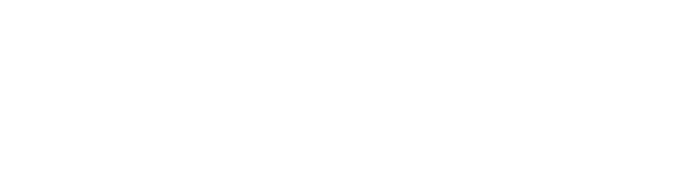
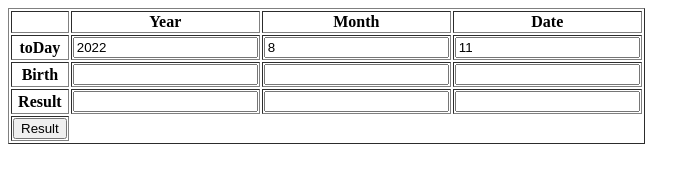
Before and after one commit to ShowkatEasin/DoB-Calculation, a plain HTML site: page index.html in a window 1280 px wide. Shown: the whole page, without its empty margins (0-700 px from the left). Drawn offline with Linux system fonts and the light colour scheme.

Commit message:
1st process

```diff
--- a/index.html
+++ b/index.html
@@ -4,13 +4,41 @@
     <meta charset="UTF-8">
     <meta http-equiv="X-UA-Compatible" content="IE=edge">
     <meta name="viewport" content="width=device-width, initial-scale=1.0">
-    <title>Document</title>
+    <title>DoB-Calculation</title>
 </head>
 <body>
 
-
-
-
+    <table border="1">
+        <tr>
+           <th></th>
+           <th>Year</th>
+           <th>Month</th>
+           <th>Date</th>
+        </tr>
+        <tr>
+            <th>toDay</th>
+            <th><input type="text" id="toYear"></th>
+            <th><input type="text" id="toMonth"></th>
+            <th><input type="text" id="toDate"></th>
+        </tr>
+        <tr>
+            <th>Birth</th>
+            <th><input type="text" id="bYear"></th>
+            <th><input type="text" id="bMonth"></th>
+            <th><input type="text" id="bDate"></th>
+        </tr>
+        <tr>
+            <th>Result</th>
+            <th><input type="text" id="rYear"></th>
+            <th><input type="text" id="rMonth"></th>
+            <th><input type="text" id="rDate"></th>
+        </tr>
+        <tr>
+            <td>
+                <button onclick="cal()">Result</button>
+            </tr>
+            </td>
+    </table>
 
 
     <script src="scripts.js"></script>
--- a/scripts.js
+++ b/scripts.js
@@ -1 +1,37 @@
-alert("ok")
+var date = new Date;
+
+var toYear = date.getFullYear();
+document.getElementById("toYear").value=toYear;
+
+var toMonth = date.getMonth()-1;
+document.getElementById("toMonth").value=toMonth;
+
+var toDate = date.getDate();
+document.getElementById("toDate").value=toDate;
+
+function cal(){
+    var bYear = parseInt(document.getElementById("bYear").value);
+    var bMonth = parseInt(document.getElementById("bMonth").value);
+    var bDate = parseInt(document.getElementById("bDate").value);
+
+   if(toDate<bDate){
+    toDate = toDate +30;
+    toDate = (toDate-bDate);
+    toMonth = (toMonth -1);
+    if(toMonth<bMonth){
+        toMonth =((toMonth +12)-bMonth);
+        toYear = ((toYear -1)-bYear);
+
+    }
+    else{
+
+        toMonth =(toMonth -bMonth);
+        toYear = (toYear -bYear);
+
+
+    }
+   }
+   document.getElementById("rDate").value=toDate;
+   document.getElementById("rMonth").value=toMonth;
+   document.getElementById("rYear").value=toYear;
+}
```
